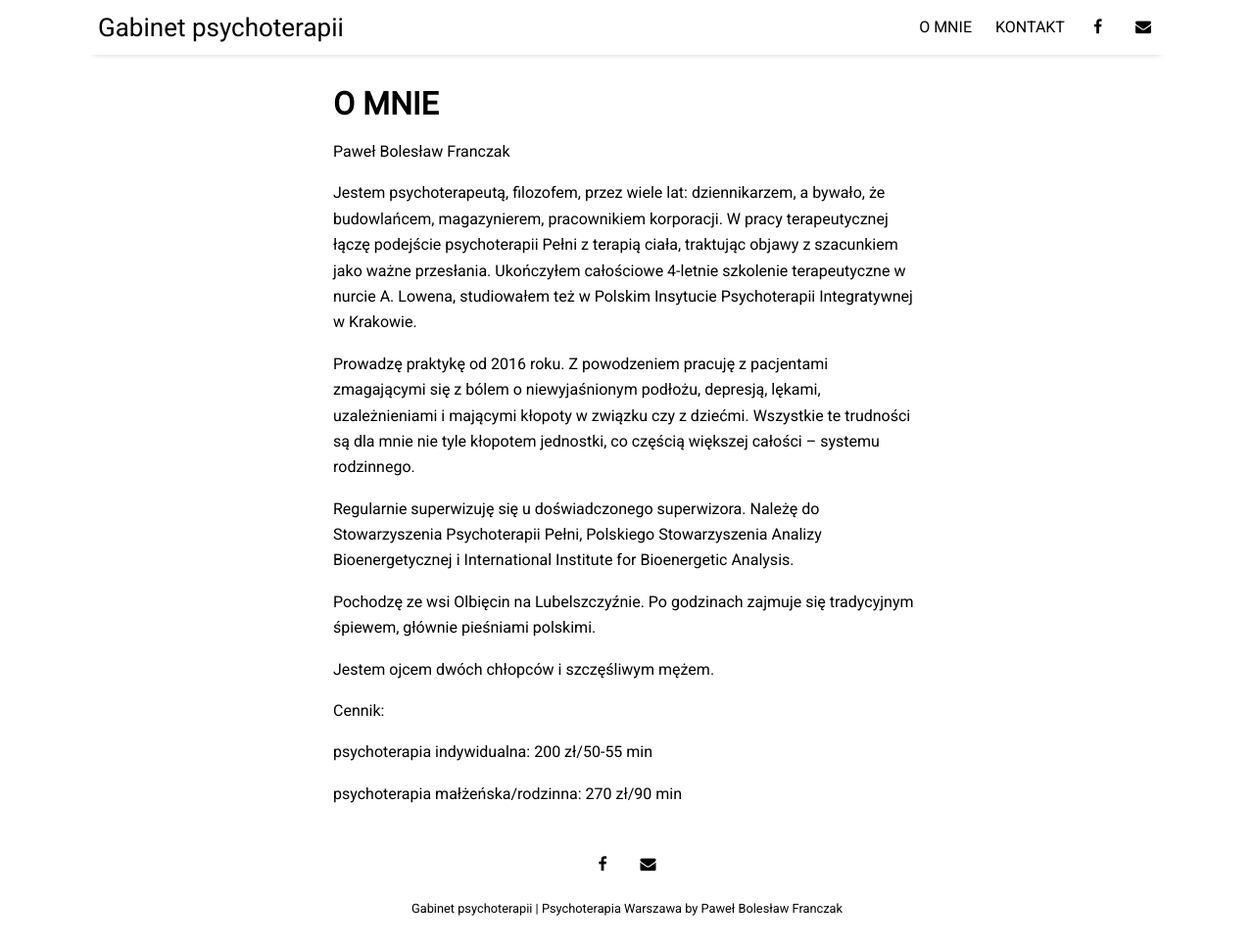
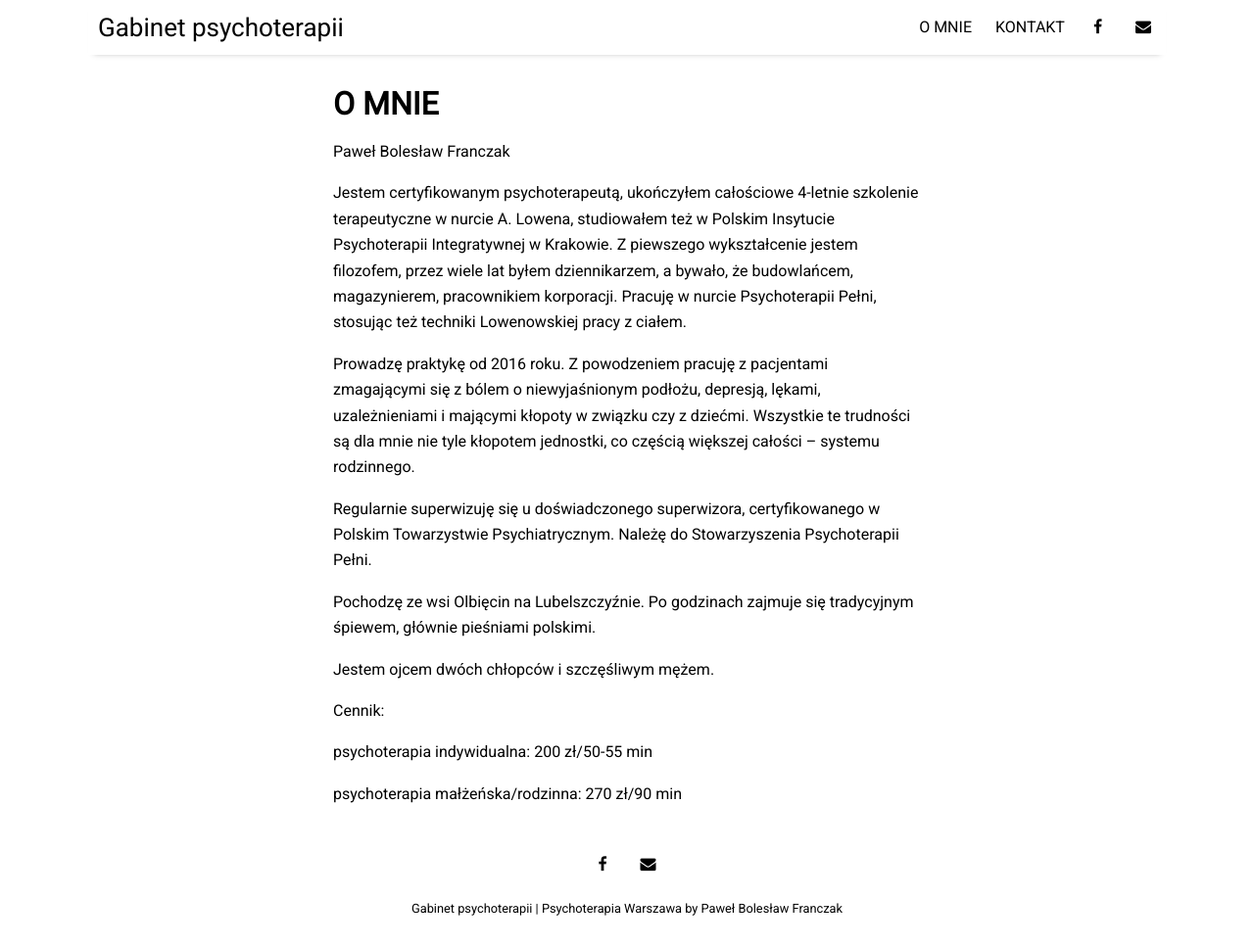
Before and after one commit to kmmolska/kmmolska.github.io, a Jekyll site: the page built from pages/about.md, in a window 1280 px wide and 966 px high. Shown: the whole window at 98% size. Built offline with Jekyll 4.4.1, drawn with Linux system fonts in a browser that asks for light colours; nearby versions of some CDN libraries.

Commit message:
Update about.md

```diff
--- a/pages/about.md
+++ b/pages/about.md
@@ -5,16 +5,16 @@ title: O MNIE
 
 Paweł Bolesław Franczak
 
-Jestem psychoterapeutą, filozofem, przez wiele lat: dziennikarzem, a bywało, że budowlańcem, magazynierem, pracownikiem korporacji. W pracy terapeutycznej łączę podejście psychoterapii Pełni z terapią ciała, traktując objawy z szacunkiem jako ważne przesłania. Ukończyłem całościowe 4-letnie szkolenie terapeutyczne w nurcie A. Lowena, studiowałem też w Polskim Insytucie Psychoterapii Integratywnej w Krakowie.
-
+Jestem certyfikowanym psychoterapeutą, ukończyłem całościowe 4-letnie szkolenie terapeutyczne w nurcie A. Lowena, studiowałem też w Polskim Insytucie Psychoterapii Integratywnej w Krakowie. Z piewszego wykształcenie jestem filozofem, przez wiele lat byłem dziennikarzem, a bywało, że budowlańcem, magazynierem, pracownikiem korporacji. Pracuję w nurcie Psychoterapii Pełni, stosując też techniki Lowenowskiej pracy z ciałem.
 
 Prowadzę praktykę od 2016 roku. Z powodzeniem pracuję z pacjentami zmagającymi się z bólem o niewyjaśnionym podłożu, depresją, lękami, uzależnieniami i mającymi kłopoty w związku czy z dziećmi. Wszystkie te trudności są dla mnie nie tyle kłopotem jednostki, co częścią większej całości – systemu rodzinnego.
 
-Regularnie superwizuję się u doświadczonego superwizora.  Należę do Stowarzyszenia Psychoterapii Pełni, Polskiego Stowarzyszenia Analizy Bioenergetycznej i International Institute for Bioenergetic Analysis.
+Regularnie superwizuję się u doświadczonego superwizora, certyfikowanego w Polskim Towarzystwie Psychiatrycznym.  Należę do Stowarzyszenia Psychoterapii Pełni.
 
-Pochodzę ze wsi Olbięcin na Lubelszczyźnie.  Po godzinach zajmuje się tradycyjnym śpiewem, głównie pieśniami polskimi.
+Pochodzę ze wsi Olbięcin na Lubelszczyźnie. Po godzinach zajmuje się tradycyjnym śpiewem, głównie pieśniami polskimi.
 
 Jestem ojcem dwóch chłopców i szczęśliwym mężem.
+
 
 
 Cennik:
```
